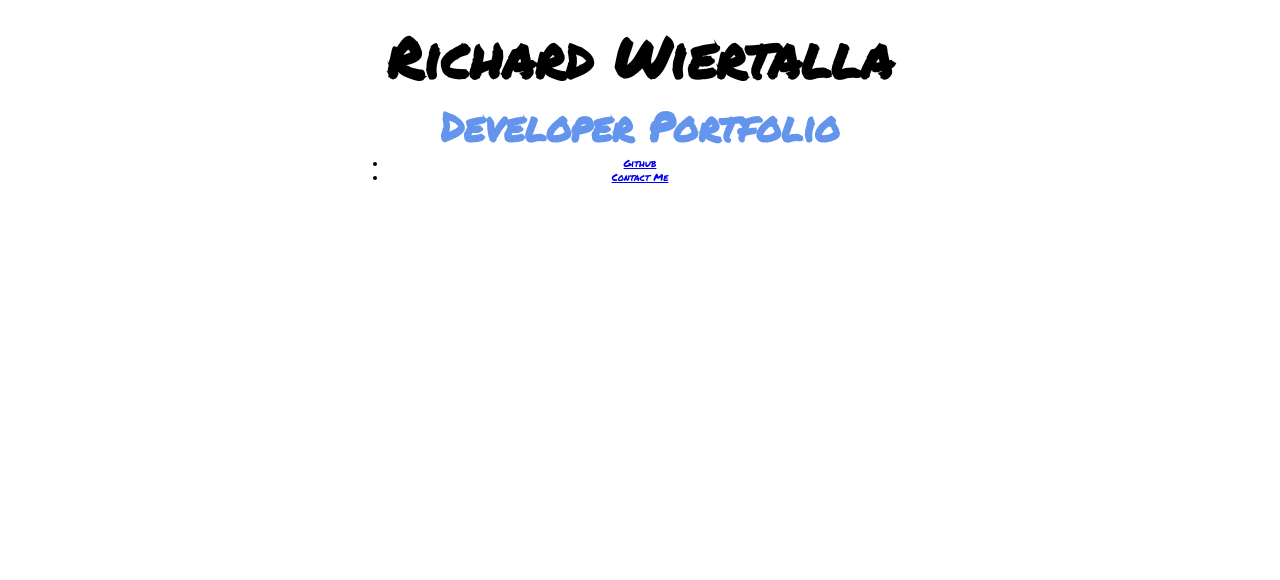
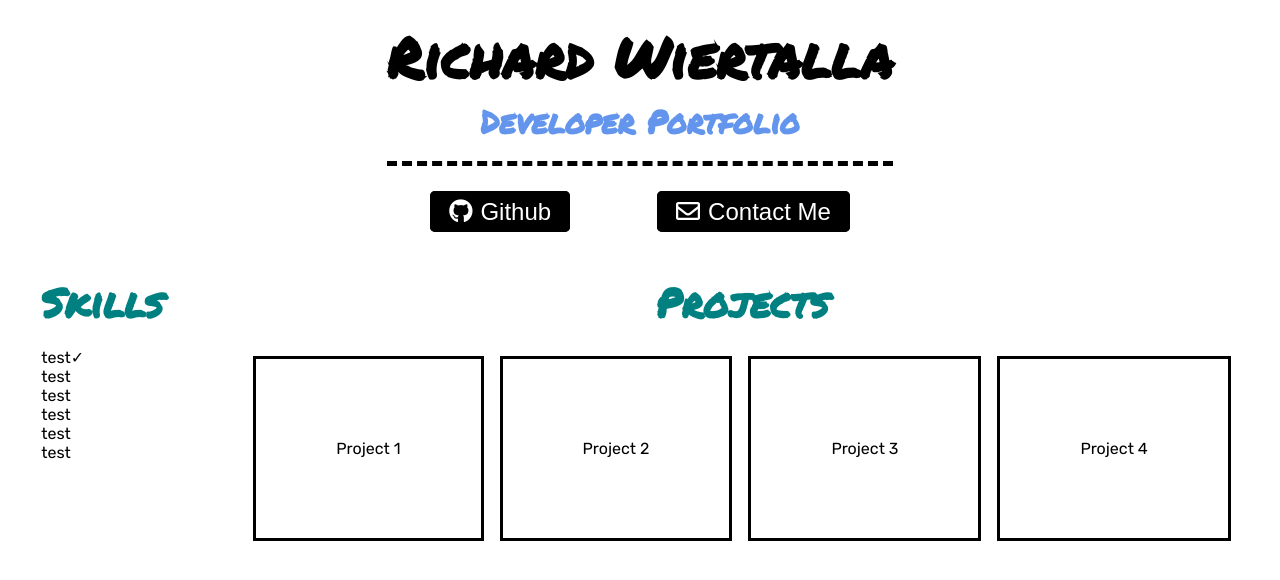
Before and after one commit to wiertar/wiertar.github.io, a Vue app: page / in a window 1280 px wide. Shown: the top 580 px of the page. Built offline with nearby package versions, Linux system fonts and the light colour scheme.

Commit message:
Added more styling and content

```diff
--- a/public/index.html
+++ b/public/index.html
@@ -5,6 +5,8 @@
     <meta http-equiv="X-UA-Compatible" content="IE=edge">
     <meta name="viewport" content="width=device-width,initial-scale=1.0">
     <link rel="icon" href="<%= BASE_URL %>favicon.ico">
+    <link rel="stylesheet" href="https://use.fontawesome.com/releases/v5.3.1/css/all.css" integrity="sha384-mzrmE5qonljUremFsqc01SB46JvROS7bZs3IO2EmfFsd15uHvIt+Y8vEf7N7fWAU" crossorigin="anonymous">
+    <link href="https://fonts.googleapis.com/css?family=Permanent+Marker|Rubik" rel="stylesheet">
     <title>wiertar.github.io</title>
   </head>
   <body>
--- a/src/App.vue
+++ b/src/App.vue
@@ -5,11 +5,33 @@
         <h1>Richard Wiertalla</h1>
         <h3>Developer Portfolio</h3>
         <ul class="heading__list">
-          <li class="heading__list--item"><a class="heading__link" href="#">Github</a></li>
-          <li class="heading__list--item"><a class="heading__link" href="#">Contact Me</a></li>
+          <li class="heading__list--item"><a class="heading__link" href="https://github.com/wiertar"><i class="icon fab fa-github"></i>Github</a></li>
+          <li class="heading__list--item"><a class="heading__link" href="#"><i class="icon far fa-envelope"></i>Contact Me</a></li>
         </ul>
       </div>
     </div>
+    <section class="content">
+      <div class="content--skills">
+        <h2>Skills</h2>
+        <ul class="skills__list">
+          <li class="skills__list--item">test<span>&#10003;</span></li>
+          <li class="skills__list--item">test</li>
+          <li class="skills__list--item">test</li>
+          <li class="skills__list--item">test</li>
+          <li class="skills__list--item">test</li>
+          <li class="skills__list--item">test</li>
+        </ul>
+      </div>
+      <div class="content--projects">
+        <h2>Projects</h2>
+        <ul class="projects__list">
+          <li class="projects__list--item">Project 1</li>
+          <li class="projects__list--item">Project 2</li>
+          <li class="projects__list--item">Project 3</li>
+          <li class="projects__list--item">Project 4</li>
+        </ul>
+      </div>
+    </section>
   </div>
 </template>
 
@@ -22,11 +44,10 @@ export default {
 </script>
 
 <style lang="scss">
-@import url('https://fonts.googleapis.com/css?family=Permanent+Marker');
-
 *, *::before, *::after {
   margin: 0;
   padding: 0;
+  box-sizing: border-box;
 }
 
 body {
@@ -35,10 +56,34 @@ body {
   font-family: 'Permanent Marker', cursive;
 }
 
+h1 {
+  color: black;
+  font-size: 3.5rem;
+}
+
+h2 {
+  color: aquamarine;
+  color: teal;
+  font-size: 2.5rem;
+}
+
+h3 {
+  color: cornflowerblue;
+  font-size: 2rem;
+}
+
+.icon {
+  font-size: 1.5rem;
+  margin-right: 8px;
+}
+
+.u_serif {
+  font-family: 'Rubik', sans-serif;
+}
+
 .outer {
   display: flex;
   flex-direction: column;
-
 }
 
 .inner {
@@ -51,28 +96,73 @@ body {
   display: flex;
   flex-direction: column;
   text-align: center;
+  width: inherit;
 
-  // &__list {
-  //   &--item {
+  &__list {
+    display: flex;
+    justify-content: space-around;
+    list-style: none;
+    border-top: 5px dashed black;
+    margin-top: 1rem;
+    padding-top: 2rem;
 
-  //   }
-  // }
+    &--item {
 
-  // &__link {
+    }
+  }
 
-  // }
+  &__link {
+    font-size: 1.5rem;
+    text-decoration: none;
+    font-family: sans-serif;
+    border: 3px solid black;
+    border-radius: 5px;
+    padding: .25rem 1rem;
+    color: white;
+    background-color: black;
+  }
+}
+
+.content {
+  display: flex;
+  justify-content: space-around;
+  margin-top: 3rem;
+  &--projects {
+   text-align: center;
+  }
+}
+
+.skills {
+  &__list {
+    display: flex;
+    margin-top: 1rem;
+    flex-direction: column;
+    list-style-type: none;
+    font-family: 'Rubik', sans-serif;
+    &--item {
+      font-size: 1rem;
+    }
+  }
+}
+
+.projects {
+  &__list {
+    display: flex;
+    margin-top: 1rem;
+    list-style-type: none;
+    font-family: 'Rubik', sans-serif;
+    &--item {
+      font-size: 1rem;
+      padding: 5rem;
+      margin: .5rem;
+      border: 3px solid black;
+    }
+  }
 }
 
 #app {
   height: 100vh;
   flex-direction: column;
-  h1 {
-    color: black;
-    font-size: 3.5rem;
-  }
-  h3 {
-    color: cornflowerblue;
-    font-size: 2.5rem;
-  }
+
 }
 </style>
```
